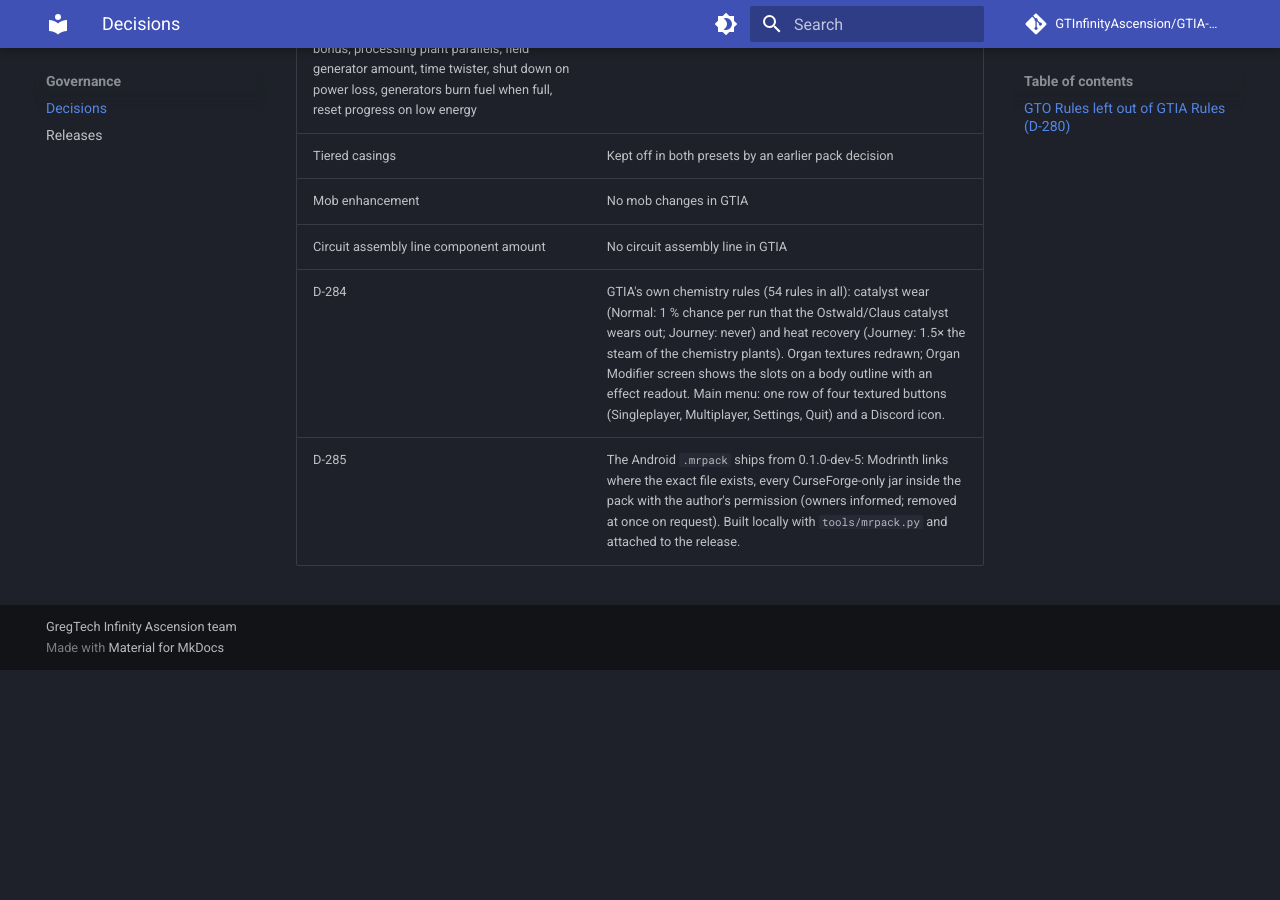
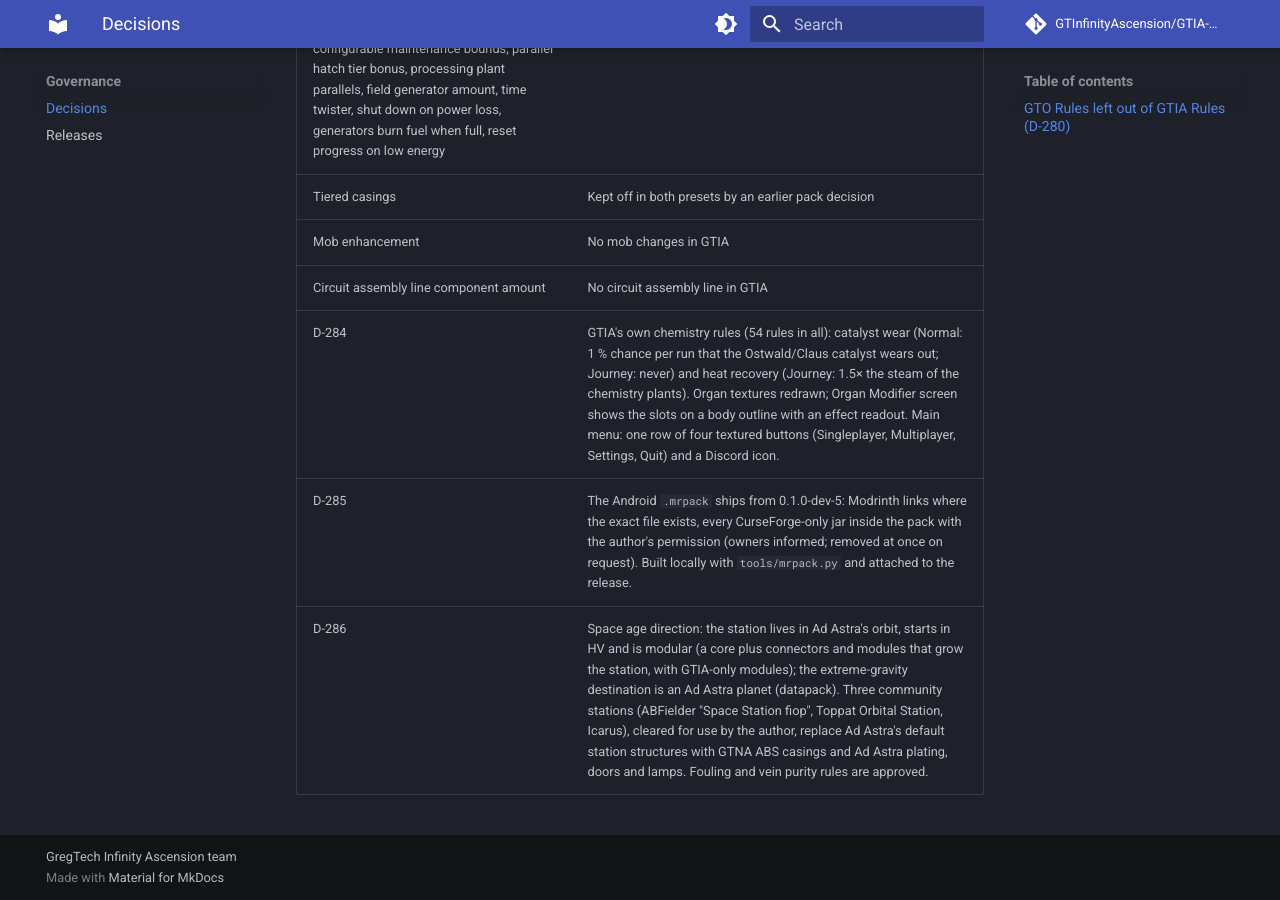
Before and after one commit to GTInfinityAscension/GTIA-Dev-Doc, an MkDocs documentation site: the page built from docs/governance/decisions.md, in a window 1280 px wide and 900 px high, scrolled down 3751 px. Built offline with MkDocs 1.6.1 and Material for MkDocs 9.7.7, drawn with Linux system fonts in a browser that asks for light colours; comment, search, counter and statistics services are not loaded; before the commit the page ends 4421 px from its top, so only the background shows below that.

Commit message:
Decision D-286: modular space station direction

```diff
--- a/docs/governance/decisions.md
+++ b/docs/governance/decisions.md
@@ -60,3 +60,4 @@ This page lists the approved product decisions that shape development. Internal
 | Circuit assembly line component amount | No circuit assembly line in GTIA |
 | D-284 | GTIA's own chemistry rules (54 rules in all): catalyst wear (Normal: 1 % chance per run that the Ostwald/Claus catalyst wears out; Journey: never) and heat recovery (Journey: 1.5× the steam of the chemistry plants). Organ textures redrawn; Organ Modifier screen shows the slots on a body outline with an effect readout. Main menu: one row of four textured buttons (Singleplayer, Multiplayer, Settings, Quit) and a Discord icon. |
 | D-285 | The Android `.mrpack` ships from 0.1.0-dev-5: Modrinth links where the exact file exists, every CurseForge-only jar inside the pack with the author's permission (owners informed; removed at once on request). Built locally with `tools/mrpack.py` and attached to the release. |
+| D-286 | Space age direction: the station lives in Ad Astra's orbit, starts in HV and is modular (a core plus connectors and modules that grow the station, with GTIA-only modules); the extreme-gravity destination is an Ad Astra planet (datapack). Three community stations (ABFielder "Space Station fiop", Toppat Orbital Station, Icarus), cleared for use by the author, replace Ad Astra's default station structures with GTNA ABS casings and Ad Astra plating, doors and lamps. Fouling and vein purity rules are approved. |
```
